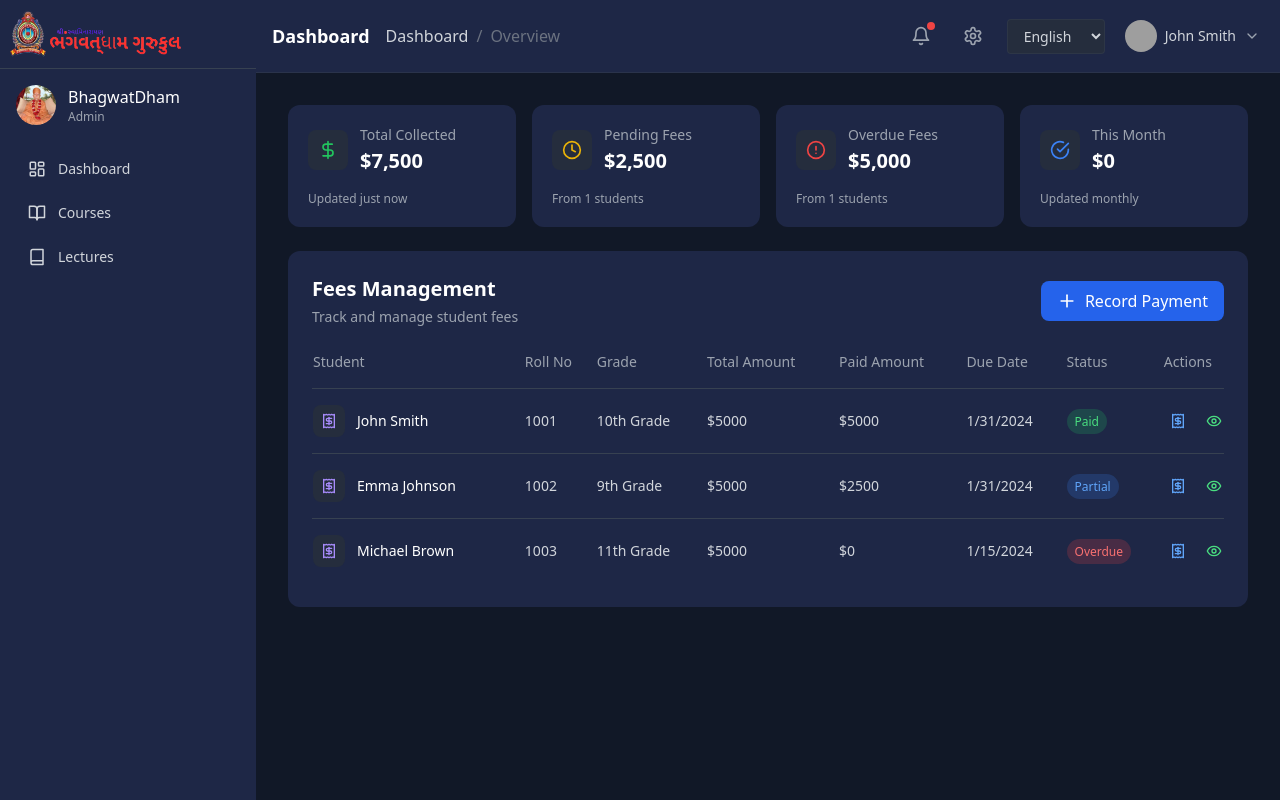
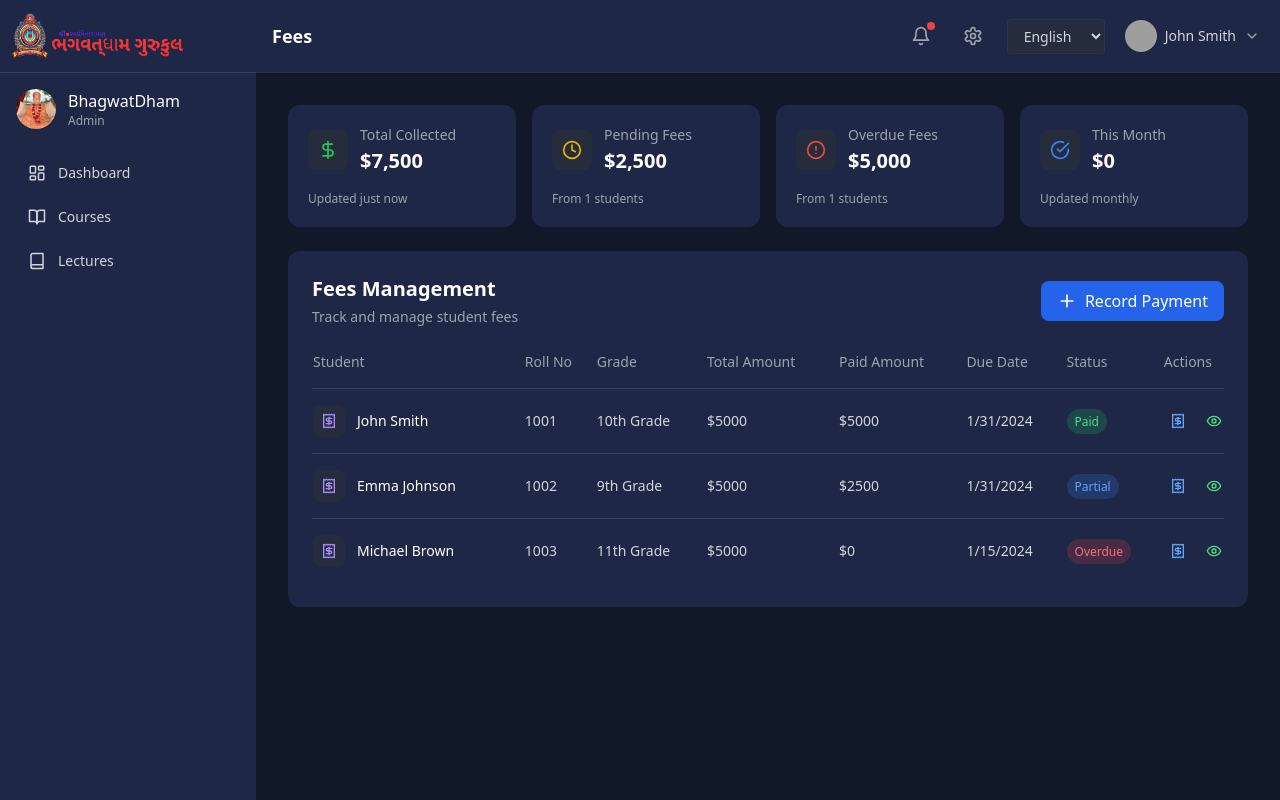
Before and after one commit to Krishpatel3085/BHAGWATDHAM-ADMIN, a React (Vite) app in the folder admin/: page /fees in a window 1280 px wide. Built offline with nearby package versions, Linux system fonts and the light colour scheme; grey boxes are pictures that could not be loaded.

Commit message:
Style : update styel in header

```diff
--- a/admin/src/components/Header.tsx
+++ b/admin/src/components/Header.tsx
@@ -3,12 +3,18 @@ import { Menu } from 'lucide-react';
 import ProfileMenu from './header/ProfileMenu';
 import NotificationMenu from './header/NotificationMenu';
 import SettingsDropdown from './header/SettingDropdown';
+import { useLocation } from 'react-router-dom';
 
 interface HeaderProps {
   onMenuClick: () => void;
 }
 
 const Header: React.FC<HeaderProps> = ({ onMenuClick }) => {
+
+  const location = useLocation();
+  const path = location.pathname;
+  const pathname = path.slice(1)
+
   return (
     <header className="bg-[#1e2746] border-b border-gray-700/50 px-4 py-4">
       <div className="flex items-center justify-between max-w-[1920px] mx-auto">
@@ -20,12 +26,7 @@ const Header: React.FC<HeaderProps> = ({ onMenuClick }) => {
           >
             <Menu size={24} />
           </button>
-          <h2 className="text-lg font-semibold text-white">Dashboard</h2>
-          <nav className="hidden md:flex items-center gap-2">
-            <span className="text-gray-300">Dashboard</span>
-            <span className="text-gray-500">/</span>
-            <span className="text-gray-500">Overview</span>
-          </nav>
+          <h2 className="text-lg font-semibold text-white first-letter:uppercase">{pathname}</h2>
         </div>
 
         <div className="flex items-center gap-2 md:gap-4">
--- a/admin/src/components/Sidebar.tsx
+++ b/admin/src/components/Sidebar.tsx
@@ -23,7 +23,7 @@ const Sidebar = ({ isOpen, onClose }: SidebarProps) => {
       {/* Sidebar */}
       <aside className={`w-64 bg-[#1e2746] fixed h-screen left-0 top-0 transform ${isOpen ? 'translate-x-0' : '-translate-x-full'
         } lg:translate-x-0 transition-transform duration-300 z-50`}>
-        <div className="flex items-center justify-between p-2.5 border-b border-gray-700">
+        <div className="flex items-center justify-between p-3 border-b border-gray-700">
             <img src={logo} alt="Logo" className='w-44 h-12' />
           <button
             onClick={onClose}
```
